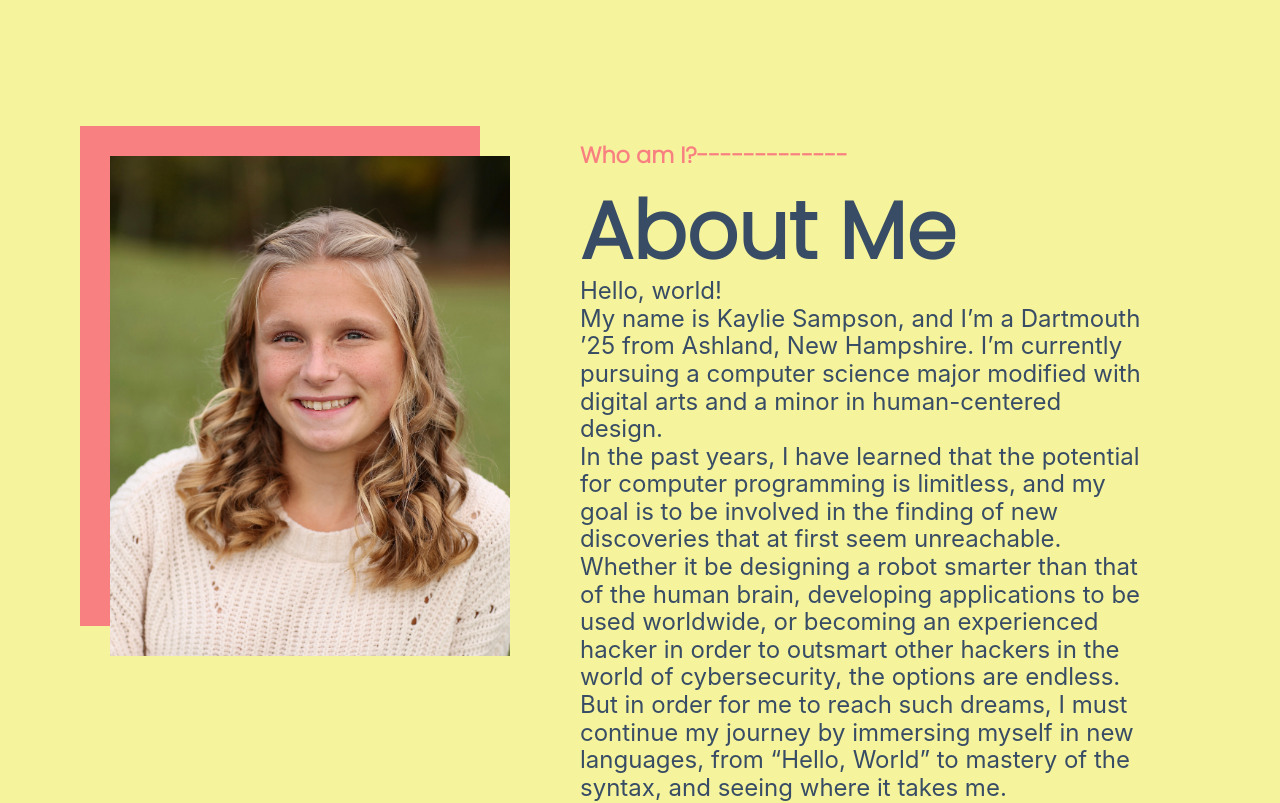
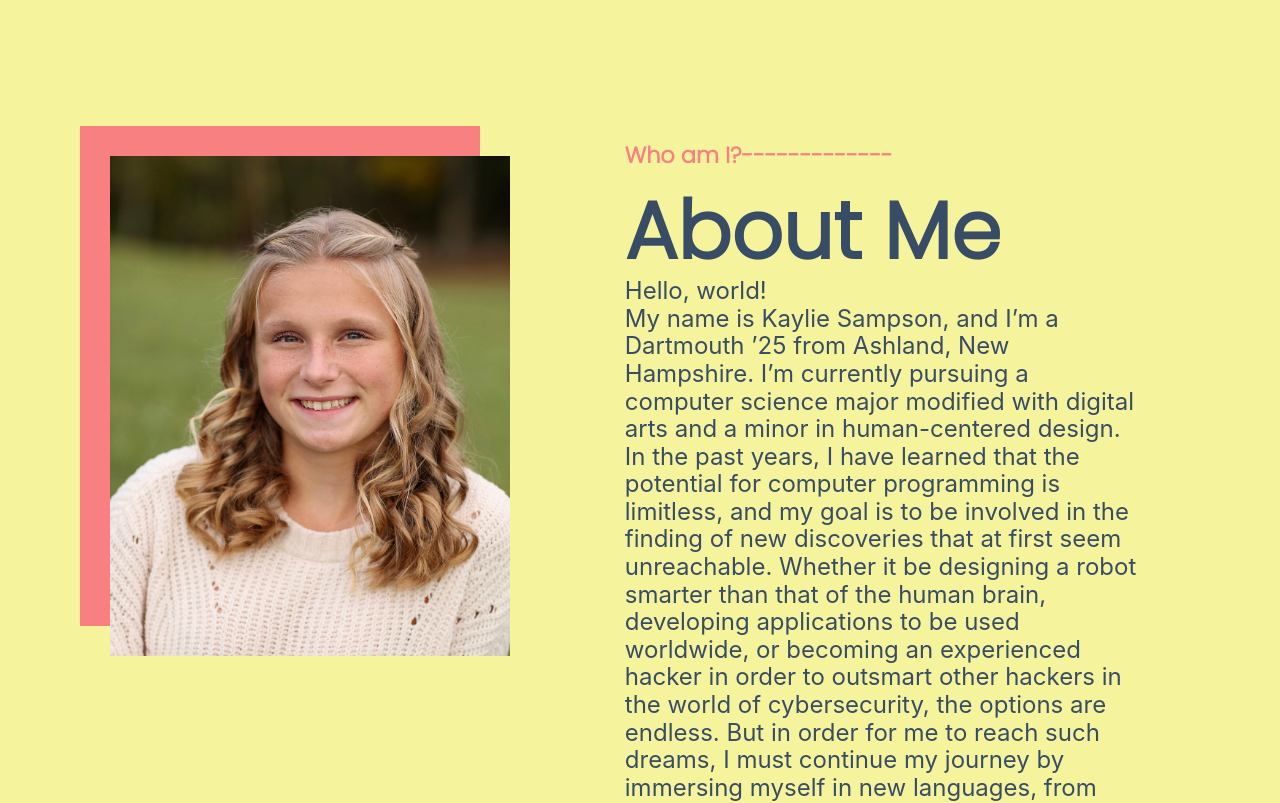
Before and after one commit to kaylie-e-sampson/kaylie.dev, a React (Create React App) app: page / in a window 1280 px wide. Shown: the part 1000-1803 px from the top of the page. Built offline with nearby package versions, Linux system fonts and the light colour scheme.

Commit message:
edited description

```diff
--- a/src/components/WhyDali/WhyDali.css
+++ b/src/components/WhyDali/WhyDali.css
@@ -12,7 +12,7 @@
 .Description {
     width: 200%;
     box-sizing: border-box;
-    margin-inline: 0% 5%;;
+    margin-inline: 4% 5%;
 
 }
 .imgContainer {
--- a/src/components/WhyDali/WhyDali.js
+++ b/src/components/WhyDali/WhyDali.js
@@ -14,11 +14,7 @@ function WhyDali() {
             most of the coding experience I had was individual and self-taught, so being able to work with others on a project that
             we all design and develop together was exciting. I also can’t describe how grateful I am to work with such amazing,
             hardworking, passionate people. The other WISPees, mentors, and people I have met along the way have pushed me to do my
-            best, helped me when I needed it, and made me fall more in love with the DALI community. I also enjoyed the way the project
-             was split up among all of us. In my opinion, there was just enough time for us to collaborate on how we want the application
-             to look/run even though we all have busy schedules. One thing I would have enjoyed would be more work sessions together. There
-             is something about working in the lab next to others that make it more enjoyable, and I wish I spent more time with my other WISPees
-             in the lab. But other than that, I have only good things to say about my WISP experience at DALI. I have learned that I thrive in the
+            best, helped me when I needed it, and made me fall more in love with the DALI community. I have learned that I thrive in the
              collaborative setting that DALI has set up and would take advantage of the opportunity to continue my time as a DALI member.
             </h7>
         </div>
```
